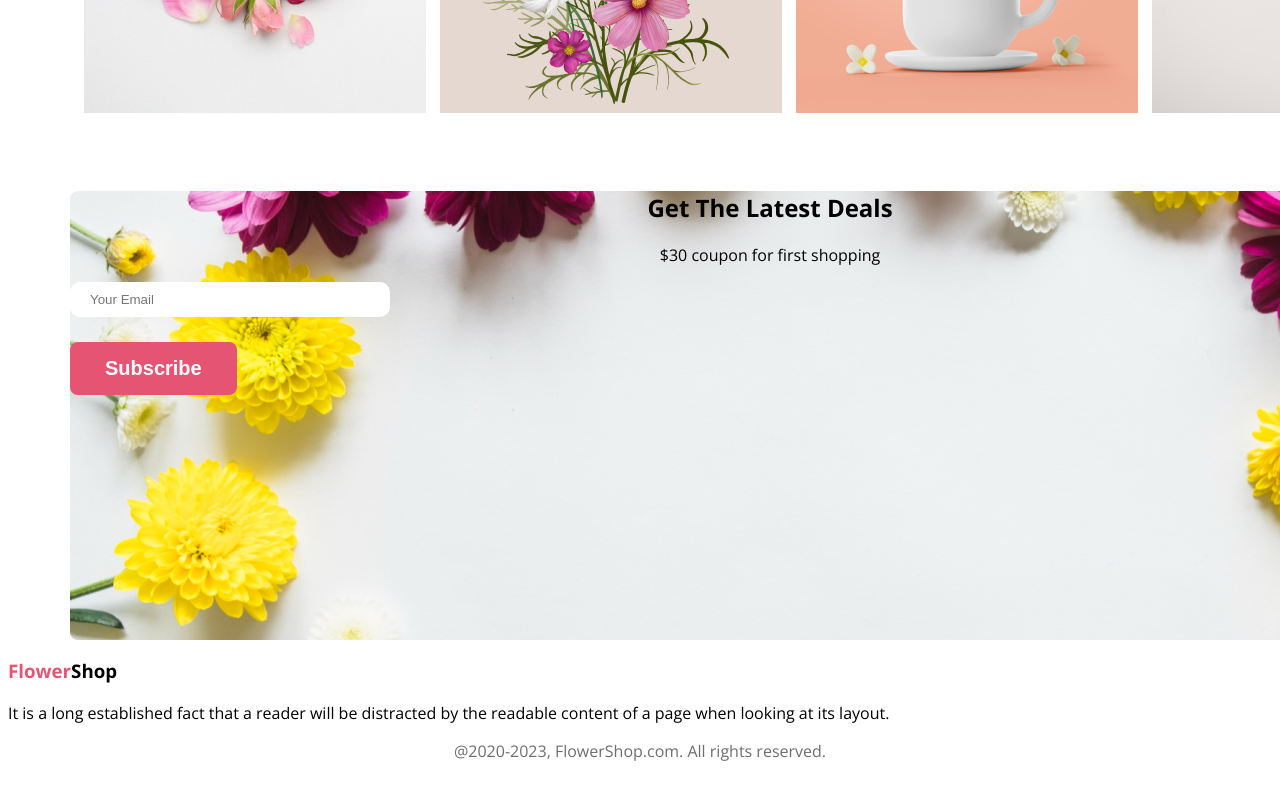
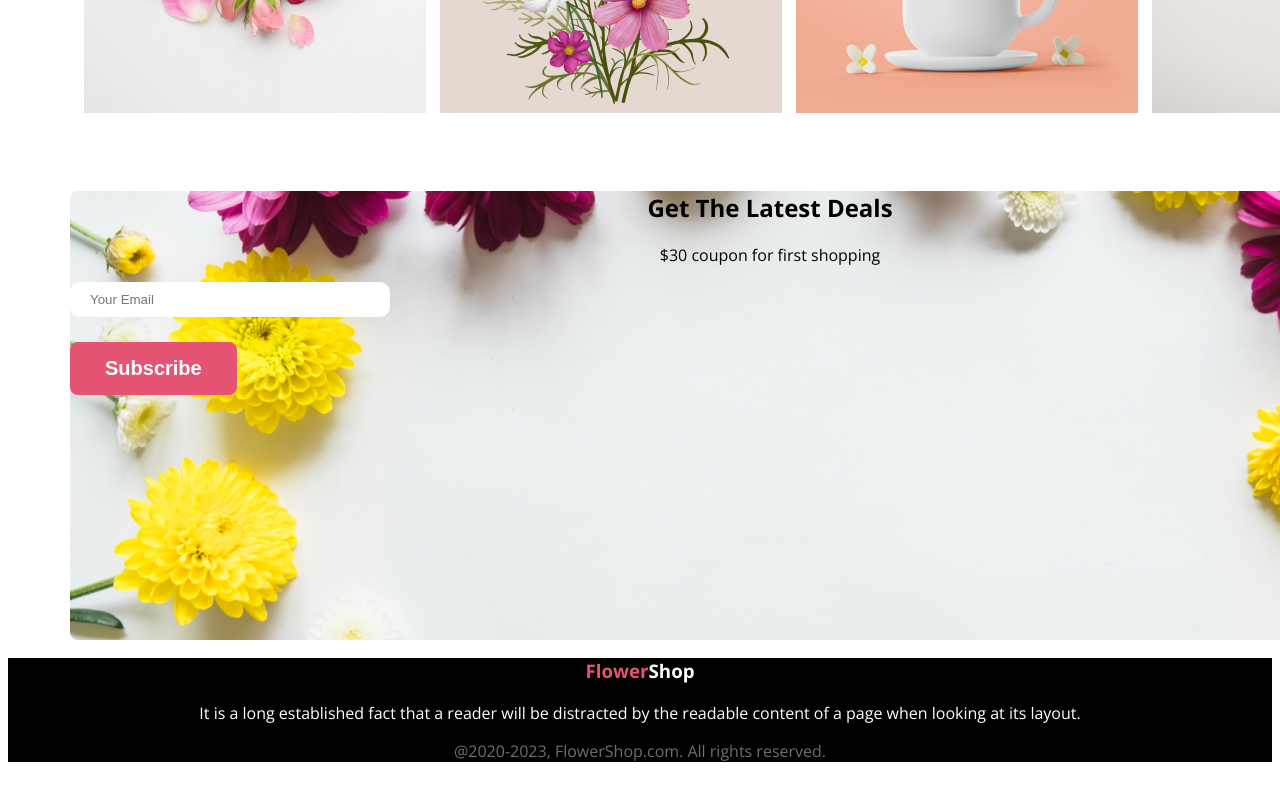
Before and after one commit to ashik562/flower-shop, a plain HTML site: page index.html in a window 1280 px wide. Shown: the part 2404-3207 px from the top of the page. After the commit the page ends 3182 px from the top, so only its background shows below. Drawn offline with nearby package versions, Linux system fonts and the light colour scheme.

Commit message:
half done

```diff
--- a/index.html
+++ b/index.html
@@ -103,14 +103,10 @@
 
     <footer>
         <div class="footer-column">
-            <h3 class="footer-title"> <span class="footer-title-color">Flower</span>Shop</h3>
+            <h3 class="foot"> <span class="footer-title-color">Flower</span><span class="shop">Shop</span></h3>
             <p class="footer-description">It is a long established fact that a reader will be distracted by the readable content of a page when looking at its layout.</p>
                 <p class="copyright">@2020-2023, FlowerShop.com. All rights reserved. </p>
-            <div class="social-links">
-                <a href="https://www.facebook.com/ashikbillah2580/"><img src="images/icons/facebook.png " alt=""></a>
-                <a href="https://www.facebook.com/ashikbillah2580/"><img src="images/icons/insta.png" alt=""></a>
-                <a href="https://www.facebook.com/ashikbillah2580/"><img src="images/icons/twitter.png" alt=""></a>
-            </div>
+
         </div>
 
     </footer>
--- a/style/style.css
+++ b/style/style.css
@@ -197,19 +197,26 @@ main .offer{
 
 
 
+.footer-column{
+    background-color: black;
+}
+.foot{
+    text-align: center;
+}
+.footer-description{
+    text-align: center;
+    color: #fff;
+}
+.shop{
+    color: #fff;
+}
+.footer-title-color{
 
-
+    color:#E55473
+}
 
 .copyright{
 
     text-align: center;
     color: #6e6e6e;
 }
-
-
-
-
-.footer-title-color{
-
-    color:#E55473
-}
```
